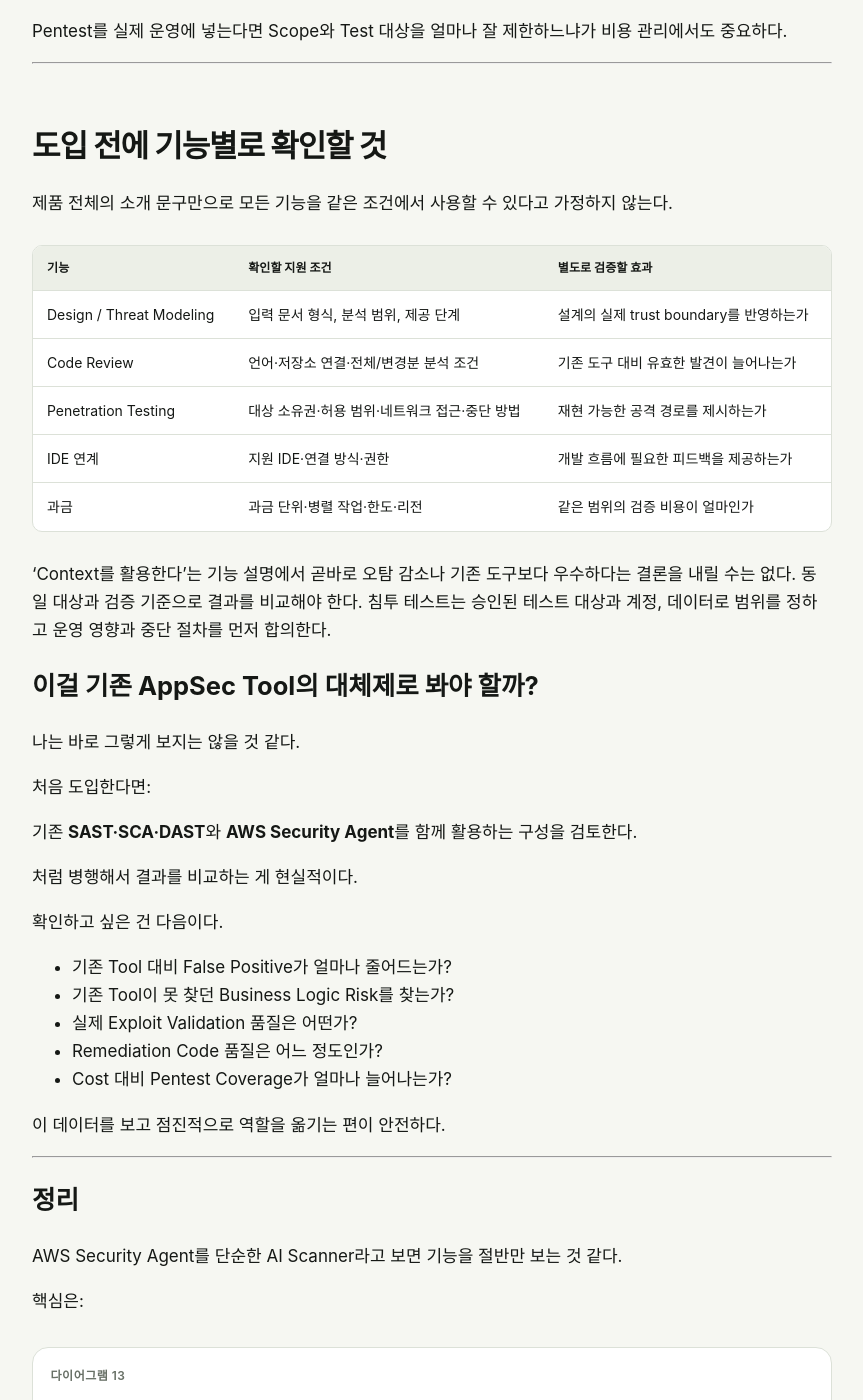
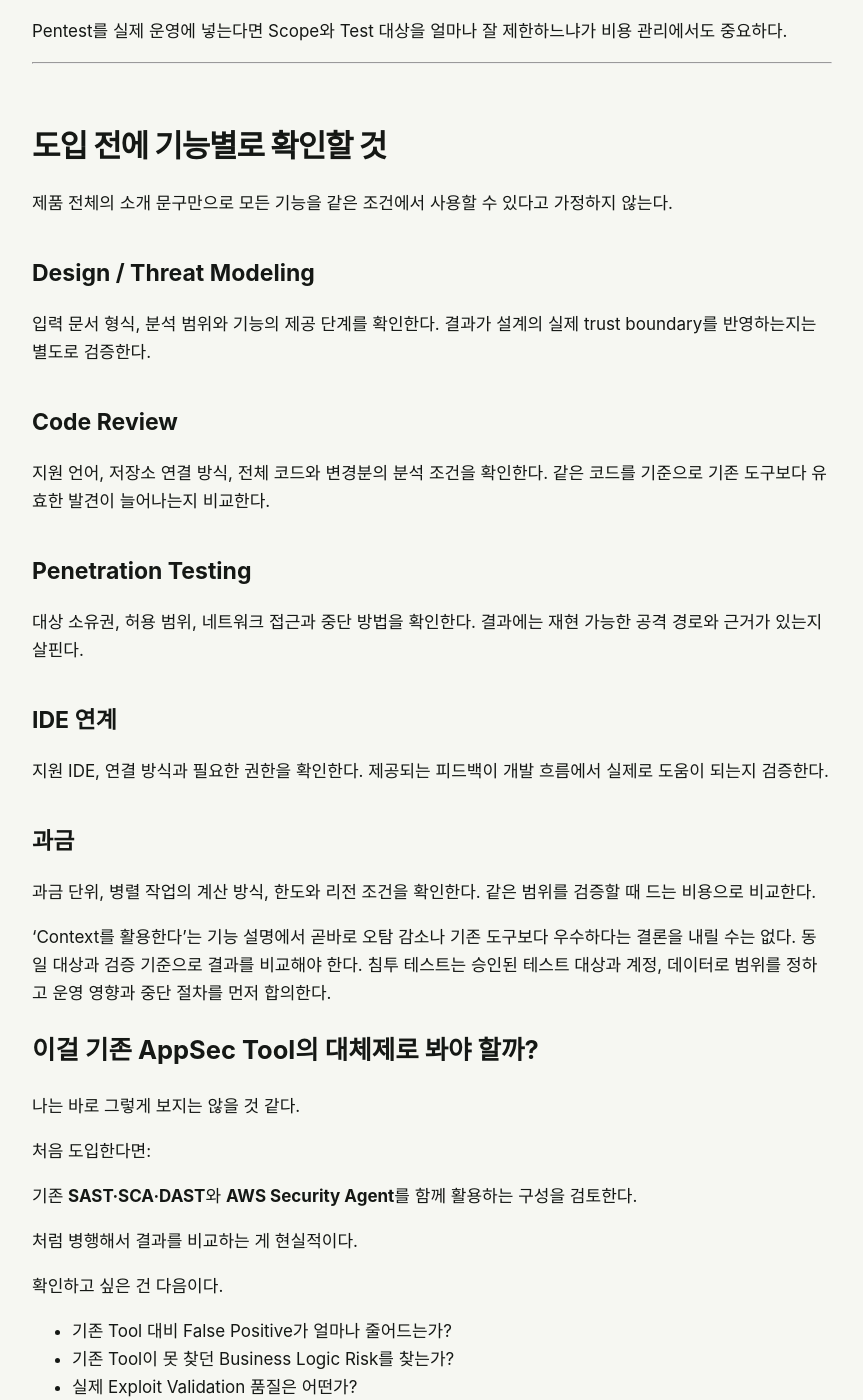
Before and after one commit to choi-jiwoong/choi-jiwoong.github.io, a Jekyll site: the page built from _posts/2026-10-08-aws-security-agent-continuum.md, in a window 1280 px wide and 1400 px high, scrolled down 15272 px. Shown: the whole window, without its empty margins (208-1071 px from the left). Built offline with Jekyll 4.4.1, drawn with Linux system fonts in a browser that asks for light colours.

Commit message:
Improve prose-heavy tables in four blog posts
Replace five definition and checklist tables with readable lists, paragraphs, and subsections. Preserve comparison tables, numeric results, code examples, and Mermaid diagrams.

```diff
--- a/_posts/2026-10-08-aws-security-agent-continuum.md
+++ b/_posts/2026-10-08-aws-security-agent-continuum.md
@@ -465,13 +465,25 @@
 
 제품 전체의 소개 문구만으로 모든 기능을 같은 조건에서 사용할 수 있다고 가정하지 않는다.
 
-| 기능 | 확인할 지원 조건 | 별도로 검증할 효과 |
-|---|---|---|
-| Design / Threat Modeling | 입력 문서 형식, 분석 범위, 제공 단계 | 설계의 실제 trust boundary를 반영하는가 |
-| Code Review | 언어·저장소 연결·전체/변경분 분석 조건 | 기존 도구 대비 유효한 발견이 늘어나는가 |
-| Penetration Testing | 대상 소유권·허용 범위·네트워크 접근·중단 방법 | 재현 가능한 공격 경로를 제시하는가 |
-| IDE 연계 | 지원 IDE·연결 방식·권한 | 개발 흐름에 필요한 피드백을 제공하는가 |
-| 과금 | 과금 단위·병렬 작업·한도·리전 | 같은 범위의 검증 비용이 얼마인가 |
+### Design / Threat Modeling
+
+입력 문서 형식, 분석 범위와 기능의 제공 단계를 확인한다. 결과가 설계의 실제 trust boundary를 반영하는지는 별도로 검증한다.
+
+### Code Review
+
+지원 언어, 저장소 연결 방식, 전체 코드와 변경분의 분석 조건을 확인한다. 같은 코드를 기준으로 기존 도구보다 유효한 발견이 늘어나는지 비교한다.
+
+### Penetration Testing
+
+대상 소유권, 허용 범위, 네트워크 접근과 중단 방법을 확인한다. 결과에는 재현 가능한 공격 경로와 근거가 있는지 살핀다.
+
+### IDE 연계
+
+지원 IDE, 연결 방식과 필요한 권한을 확인한다. 제공되는 피드백이 개발 흐름에서 실제로 도움이 되는지 검증한다.
+
+### 과금
+
+과금 단위, 병렬 작업의 계산 방식, 한도와 리전 조건을 확인한다. 같은 범위를 검증할 때 드는 비용으로 비교한다.
 
 ‘Context를 활용한다’는 기능 설명에서 곧바로 오탐 감소나 기존 도구보다 우수하다는 결론을 내릴 수는 없다. 동일 대상과 검증 기준으로 결과를 비교해야 한다. 침투 테스트는 승인된 테스트 대상과 계정, 데이터로 범위를 정하고 운영 영향과 중단 절차를 먼저 합의한다.
 
```
Also changed, not shown: _posts/2026-09-03-measuring-ai-usage-and-productivity.md (+7 -9 lines), _posts/2026-09-04-ai-search-keyword-model-benchmark-luna.md (+6 -8 lines), _posts/2026-09-08-prompt-engineering-and-meta-prompt.md (+11 -15 lines).
